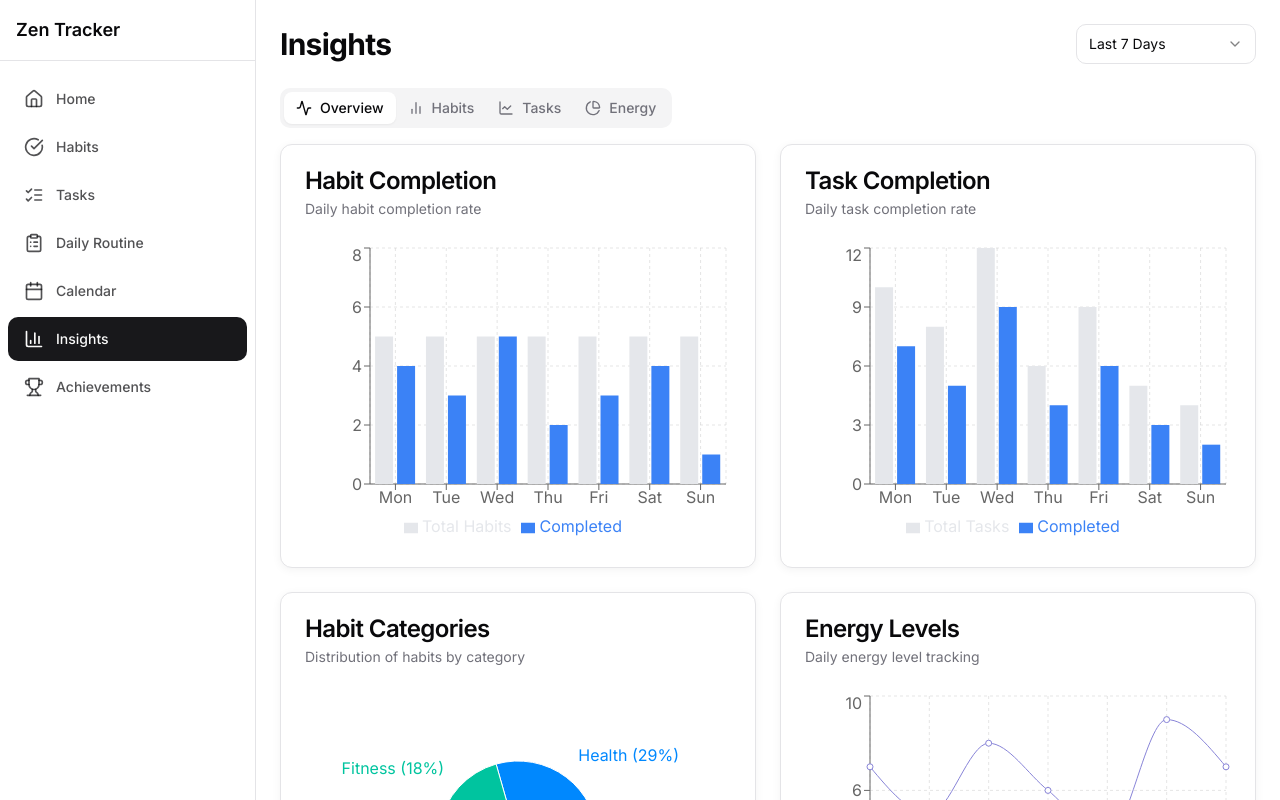
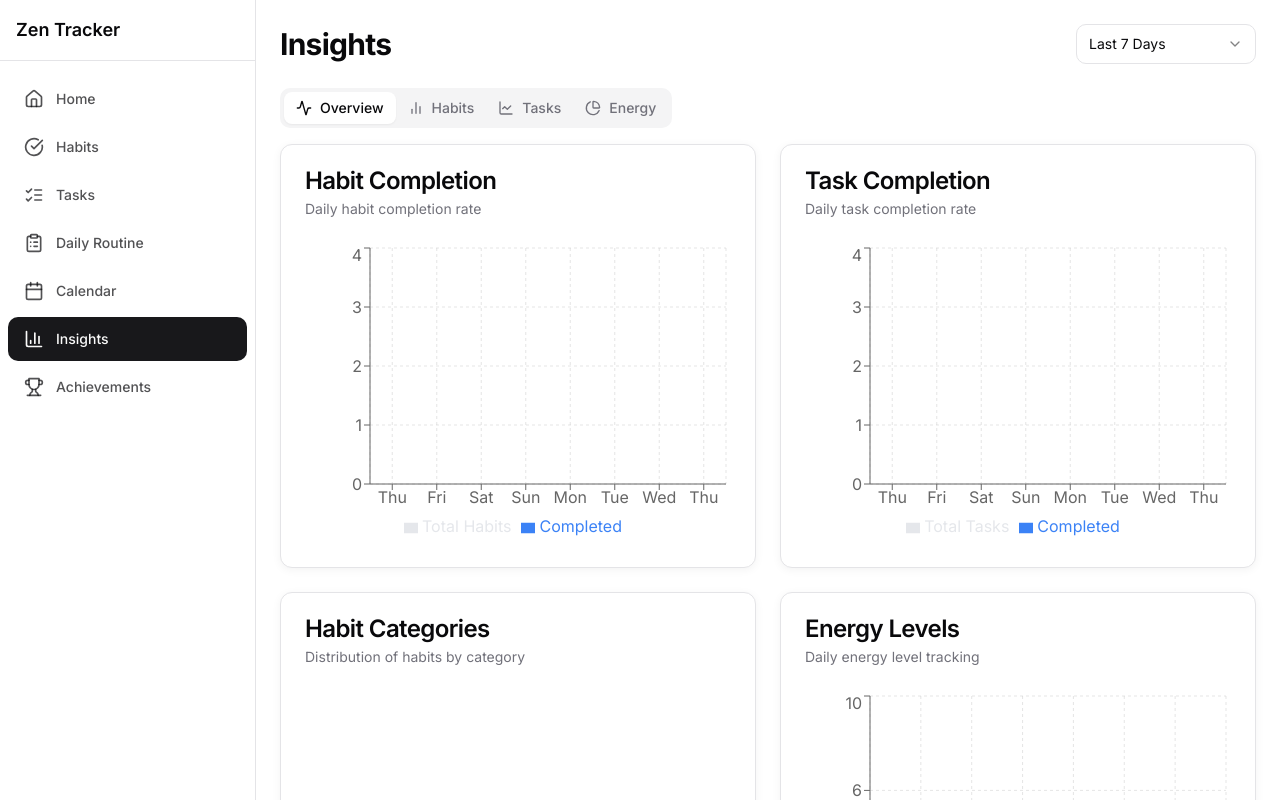
Before and after one commit to j551n-ncloud/zen-routine-tracker-84, a React (Vite) app: page /insights in a window 1280 px wide. Shown: the top 800 px of the page. Built offline with nearby package versions, Linux system fonts and the light colour scheme.

Commit message:
Fix insights data and period
Fixes the insights page to display correct data after reset and implements the time period selection functionality.

```diff
--- a/src/pages/Insights.tsx
+++ b/src/pages/Insights.tsx
@@ -1,5 +1,5 @@
 
-import React, { useState } from "react";
+import React, { useState, useMemo } from "react";
 import { Card, CardContent, CardHeader, CardTitle, CardDescription } from "@/components/ui/card";
 import {
   BarChart, Bar, XAxis, YAxis, CartesianGrid, Tooltip, ResponsiveContainer,
@@ -12,6 +12,9 @@ import AppLayout from "@/components/layout/AppLayout";
 import { useLocalStorage } from "@/hooks/use-local-storage";
 import { Activity, BarChart2, PieChart as PieChartIcon, LineChart as LineChartIcon } from "lucide-react";
 import { useTheme } from "@/providers/theme-provider";
+import { formatDate } from "@/components/calendar/calendarUtils";
+import { format, subDays, parseISO, isWithinInterval } from "date-fns";
+import { Habit } from "@/hooks/use-habits-storage";
 
 // Sample colors
 const COLORS = ["#0088FE", "#00C49F", "#FFBB28", "#FF8042", "#8884d8"];
@@ -21,14 +24,100 @@ const DARK_MODE_COLORS = ["#61dafb", "#2ecc71", "#f1c40f", "#e74c3c", "#9b59b6"]
 const TIME_PERIODS = ["Last 7 Days", "Last 30 Days", "Last 90 Days"];
 
 const Insights = () => {
-  const [habitData] = useLocalStorage("zen-tracker-habits", []);
-  const [tasksData] = useLocalStorage("zen-tracker-tasks", []);
-  const [energyLevels] = useLocalStorage("energy-levels", {});
+  const [habitsData] = useLocalStorage<Habit[]>("zen-tracker-habits", []);
+  const [tasksData] = useLocalStorage<any[]>("zen-tracker-tasks", []);
+  const [energyLevels] = useLocalStorage<Record<string, number>>("energy-levels", {});
+  const [calendarTasks] = useLocalStorage<Record<string, any[]>>("calendar-tasks", {});
+  const [calendarHabits] = useLocalStorage<Record<string, any[]>>("calendar-habits", {});
+  const [dailyHabits] = useLocalStorage<Record<string, Record<string, boolean>>>("zen-tracker-daily-habits", {});
+
   const [selectedPeriod, setSelectedPeriod] = useState("Last 7 Days");
   const { theme } = useTheme();
 
   const isDarkMode = theme === "dark";
   const chartColors = isDarkMode ? DARK_MODE_COLORS : COLORS;
+
+  // Get date range based on selected period
+  const getDateRange = () => {
+    const endDate = new Date();
+    let startDate;
+
+    switch (selectedPeriod) {
+      case "Last 7 Days":
+        startDate = subDays(endDate, 7);
+        break;
+      case "Last 30 Days":
+        startDate = subDays(endDate, 30);
+        break;
+      case "Last 90 Days":
+        startDate = subDays(endDate, 90);
+        break;
+      default:
+        startDate = subDays(endDate, 7);
+    }
+
+    return { startDate, endDate };
+  };
+
+  // Generate array of date keys in the selected range
+  const getDateKeysInRange = () => {
+    const { startDate, endDate } = getDateRange();
+    const dateKeys = [];
+
+    let currentDate = new Date(startDate);
+    while (currentDate <= endDate) {
+      dateKeys.push(formatDate(currentDate));
+      currentDate.setDate(currentDate.getDate() + 1);
+    }
+
+    return dateKeys;
+  };
+
+  // Filter data by date range
+  const getFilteredData = () => {
+    const { startDate, endDate } = getDateRange();
+    const dateRange = { start: startDate, end: endDate };
+
+    // Filter calendar data
+    const filteredTasks: Record<string, any[]> = {};
+    const filteredHabits: Record<string, any[]> = {};
+    const filteredEnergy: Record<string, number> = {};
+
+    Object.entries(calendarTasks).forEach(([date, tasks]) => {
+      try {
+        const dateObj = parseISO(date);
+        if (isWithinInterval(dateObj, dateRange)) {
+          filteredTasks[date] = tasks;
+        }
+      } catch (e) {
+        console.error("Invalid date format", date);
+      }
+    });
+
+    Object.entries(calendarHabits).forEach(([date, habits]) => {
+      try {
+        const dateObj = parseISO(date);
+        if (isWithinInterval(dateObj, dateRange)) {
+          filteredHabits[date] = habits;
+        }
+      } catch (e) {
+        console.error("Invalid date format", date);
+      }
+    });
+
+    Object.entries(energyLevels).forEach(([date, energy]) => {
+      try {
+        const dateObj = parseISO(date);
+        if (isWithinInterval(dateObj, dateRange)) {
+          filteredEnergy[date] = energy;
+        }
+      } catch (e) {
+        console.error("Invalid date format", date);
+      }
+    });
+
+    return { filteredTasks, filteredHabits, filteredEnergy };
+  };
 
   // Custom tooltip with dark mode support
   const CustomTooltip = ({ active, payload, label }: any) => {
@@ -47,56 +136,69 @@ const Insights = () => {
     return null;
   };
 
-  // Prepare habit completion data
-  const habitCompletionData = [
-    { name: "Mon", completed: 4, total: 5 },
-    { name: "Tue", completed: 3, total: 5 },
-    { name: "Wed", completed: 5, total: 5 },
-    { name: "Thu", completed: 2, total: 5 },
-    { name: "Fri", completed: 3, total: 5 },
-    { name: "Sat", completed: 4, total: 5 },
-    { name: "Sun", completed: 1, total: 5 },
-  ];
+  // Generate chart data based on real user data
+  const generateChartData = useMemo(() => {
+    const { filteredTasks, filteredHabits, filteredEnergy } = getFilteredData();
+    const dateKeys = getDateKeysInRange();
 
-  // Prepare task completion data
-  const taskCompletionData = [
-    { name: "Mon", completed: 7, total: 10, completionRate: 70 },
-    { name: "Tue", completed: 5, total: 8, completionRate: 63 },
-    { name: "Wed", completed: 9, total: 12, completionRate: 75 },
-    { name: "Thu", completed: 4, total: 6, completionRate: 67 },
-    { name: "Fri", completed: 6, total: 9, completionRate: 67 },
-    { name: "Sat", completed: 3, total: 5, completionRate: 60 },
-    { name: "Sun", completed: 2, total: 4, completionRate: 50 },
-  ];
+    // Initialize data for each day in range with default values
+    const habitData = dateKeys.map(date => {
+      const shortDay = new Date(date).toLocaleDateString('en-US', { weekday: 'short' });
+      const habits = filteredHabits[date] || [];
+      const completedHabits = habits.filter((h: any) => h.completed).length;
 
-  // Prepare habit category distribution
-  const habitCategoryData = [
-    { name: "Health", value: 5 },
-    { name: "Fitness", value: 3 },
-    { name: "Learning", value: 4 },
-    { name: "Sleep", value: 2 },
-    { name: "Mindfulness", value: 3 },
-  ];
+      return {
+        name: shortDay,
+        date,
+        completed: completedHabits,
+        total: habits.length || 0,
+      };
+    });
 
-  // Prepare energy level data
-  const energyLevelData = [
-    { name: "Mon", value: 7 },
-    { name: "Tue", value: 5 },
-    { name: "Wed", value: 8 },
-    { name: "Thu", value: 6 },
-    { name: "Fri", value: 4 },
-    { name: "Sat", value: 9 },
-    { name: "Sun", value: 7 },
-  ];
+    const taskData = dateKeys.map(date => {
+      const shortDay = new Date(date).toLocaleDateString('en-US', { weekday: 'short' });
+      const tasks = filteredTasks[date] || [];
+      const completedTasks = tasks.filter((t: any) => t.completed).length;
+      const totalTasks = tasks.length;
+      const completionRate = totalTasks > 0 ? (completedTasks / totalTasks) * 100 : 0;
 
-  // Streak data
-  const streakData = [
-    { name: "Drink Water", streak: 12 },
-    { name: "Exercise", streak: 5 },
-    { name: "Read Book", streak: 8 },
-    { name: "8h Sleep", streak: 3 },
-    { name: "Meditation", streak: 15 },
-  ];
+      return {
+        name: shortDay,
+        date,
+        completed: completedTasks,
+        total: totalTasks,
+        completionRate: Math.round(completionRate),
+      };
+    });
+
+    const energyData = dateKeys.map(date => {
+      const shortDay = new Date(date).toLocaleDateString('en-US', { weekday: 'short' });
+      return {
+        name: shortDay,
+        date,
+        value: filteredEnergy[date] || 0,
+      };
+    });
+
+    // Get habit categories and count
+    const habitCategoryMap: Record<string, number> = {};
+    habitsData.forEach(habit => {
+      if (!habit.category) return;
+
+      const category = habit.category.charAt(0).toUpperCase() + habit.category.slice(1);
+      habitCategoryMap[category] = (habitCategoryMap[category] || 0) + 1;
+    });
+
+    const habitCategoryData = Object.entries(habitCategoryMap).map(([name, value]) => ({ name, value }));
+
+    // Get streak data
+    const streakData = habitsData
+      .sort((a, b) => b.streak - a.streak)
+      .slice(0, 5)
+      .map(habit => ({ name: habit.name, streak: habit.streak }));
+
+    return { habitData, taskData, energyData, habitCategoryData, streakData };
+  }, [selectedPeriod, habitsData, tasksData, calendarTasks, calendarHabits, energyLevels]);
 
   return (
     <AppLayout>
@@ -147,7 +249,7 @@ const Insights = () => {
                 </CardHeader>
                 <CardContent>
                   <ResponsiveContainer width="100%" height={300}>
-                    <BarChart data={habitCompletionData}>
+                    <BarChart data={generateChartData.habitData}>
                       <CartesianGrid strokeDasharray="3 3" strokeOpacity={0.5} />
                       <XAxis dataKey="name" />
                       <YAxis />
@@ -167,7 +269,7 @@ const Insights = () => {
                 </CardHeader>
                 <CardContent>
                   <ResponsiveContainer width="100%" height={300}>
-                    <BarChart data={taskCompletionData}>
+                    <BarChart data={generateChartData.taskData}>
                       <CartesianGrid strokeDasharray="3 3" strokeOpacity={0.5} />
                       <XAxis dataKey="name" />
                       <YAxis />
@@ -189,7 +291,7 @@ const Insights = () => {
                   <ResponsiveContainer width="100%" height={300}>
                     <PieChart>
                       <Pie
-                        data={habitCategoryData}
+                        data={generateChartData.habitCategoryData}
                         cx="50%"
                         cy="50%"
                         labelLine={false}
@@ -198,7 +300,7 @@ const Insights = () => {
                         dataKey="value"
                         label={({name, percent}) => `${name} (${(percent * 100).toFixed(0)}%)`}
                       >
-                        {habitCategoryData.map((entry, index) => (
+                        {generateChartData.habitCategoryData.map((entry, index) => (
                           <Cell key={`cell-${index}`} fill={chartColors[index % chartColors.length]} />
                         ))}
                       </Pie>
@@ -215,7 +317,7 @@ const Insights = () => {
                 </CardHeader>
                 <CardContent>
                   <ResponsiveContainer width="100%" height={300}>
-                    <LineChart data={energyLevelData}>
+                    <LineChart data={generateChartData.energyData}>
                       <CartesianGrid strokeDasharray="3 3" strokeOpacity={0.5} />
                       <XAxis dataKey="name" />
                       <YAxis domain={[0, 10]} />
@@ -244,7 +346,7 @@ const Insights = () => {
                 </CardHeader>
                 <CardContent>
                   <ResponsiveContainer width="100%" height={300}>
-                    <BarChart data={streakData} layout="vertical">
+                    <BarChart data={generateChartData.streakData} layout="vertical">
                       <CartesianGrid strokeDasharray="3 3" strokeOpacity={0.5} />
                       <XAxis type="number" />
                       <YAxis dataKey="name" type="category" width={100} />
@@ -262,7 +364,7 @@ const Insights = () => {
                 </CardHeader>
                 <CardContent>
                   <ResponsiveContainer width="100%" height={300}>
-                    <LineChart data={habitCompletionData}>
+                    <LineChart data={generateChartData.habitData}>
                       <CartesianGrid strokeDasharray="3 3" strokeOpacity={0.5} />
                       <XAxis dataKey="name" />
                       <YAxis />
@@ -297,7 +399,7 @@ const Insights = () => {
                 </CardHeader>
                 <CardContent>
                   <ResponsiveContainer width="100%" height={300}>
-                    <LineChart data={taskCompletionData}>
+                    <LineChart data={generateChartData.taskData}>
                       <CartesianGrid strokeDasharray="3 3" strokeOpacity={0.5} />
                       <XAxis dataKey="name" />
                       <YAxis />
@@ -328,7 +430,7 @@ const Insights = () => {
                 </CardHeader>
                 <CardContent>
                   <ResponsiveContainer width="100%" height={300}>
-                    <BarChart data={taskCompletionData}>
+                    <BarChart data={generateChartData.taskData}>
                       <CartesianGrid strokeDasharray="3 3" strokeOpacity={0.5} />
                       <XAxis dataKey="name" />
                       <YAxis domain={[0, 100]} />
@@ -354,7 +456,7 @@ const Insights = () => {
                 </CardHeader>
                 <CardContent>
                   <ResponsiveContainer width="100%" height={300}>
-                    <LineChart data={energyLevelData}>
+                    <LineChart data={generateChartData.energyData}>
                       <CartesianGrid strokeDasharray="3 3" strokeOpacity={0.5} />
                       <XAxis dataKey="name" />
                       <YAxis domain={[0, 10]} />
@@ -378,7 +480,7 @@ const Insights = () => {
                 </CardHeader>
                 <CardContent>
                   <ResponsiveContainer width="100%" height={300}>
-                    <LineChart data={energyLevelData}>
+                    <LineChart data={generateChartData.energyData}>
                       <CartesianGrid strokeDasharray="3 3" strokeOpacity={0.5} />
                       <XAxis dataKey="name" />
                       <YAxis yAxisId="left" domain={[0, 10]} />
@@ -392,14 +494,16 @@ const Insights = () => {
                         stroke={isDarkMode ? "#A78BFA" : "#8884d8"}
                         name="Energy Level"
                       />
+                      {generateChartData.taskData.length > 0 && (
                         <Line
                           yAxisId="right"
                           type="monotone"
                           dataKey="completed"
                           stroke={isDarkMode ? "#60A5FA" : "#3b82f6"}
                           name="Tasks Completed"
-                        data={taskCompletionData}
+                          data={generateChartData.taskData}
                         />
+                      )}
                     </LineChart>
                   </ResponsiveContainer>
                 </CardContent>
```
Lines whose indentation alone changed are shown as unchanged.
